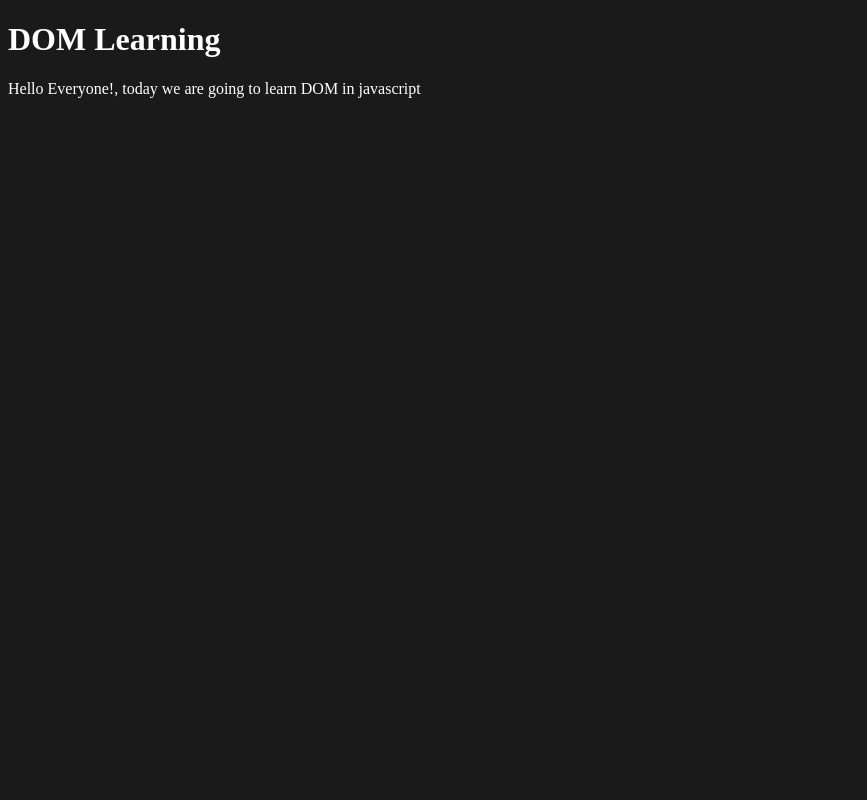
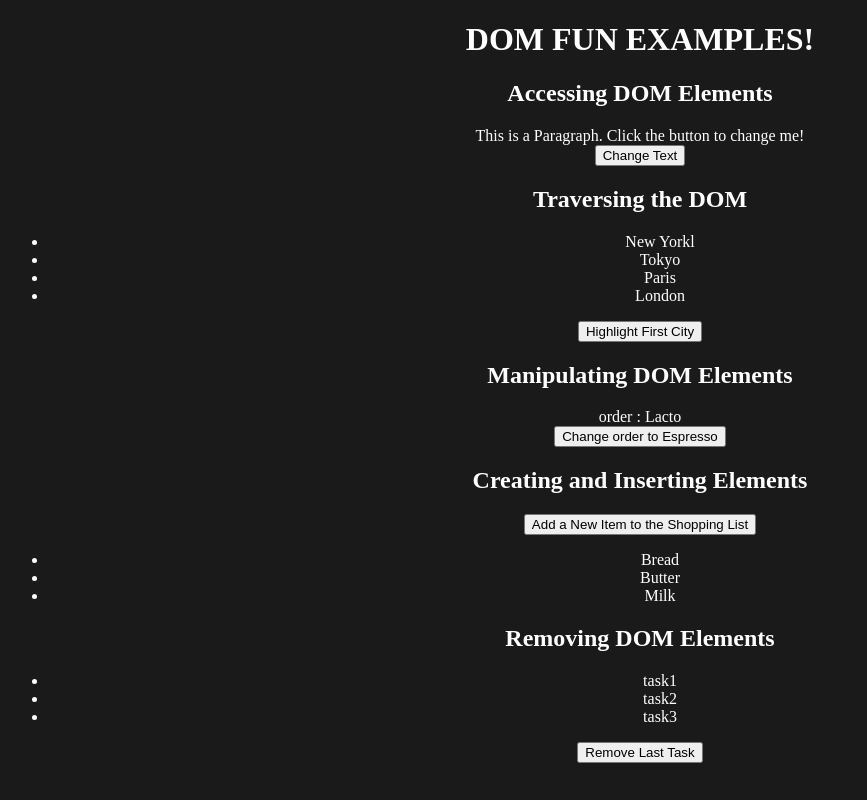
Before and after one commit to shilpiyadav28/first-repo, a plain HTML site: page javascript/05_basics/index.html in a window 1280 px wide. Shown: the whole page, without its empty margins (0-867 px from the left). Drawn offline with Linux system fonts and the light colour scheme.

Commit message:
learn DOM with its basics

```diff
--- a/javascript/05_basics/index.html
+++ b/javascript/05_basics/index.html
@@ -1,25 +1,80 @@
+
+
 <!DOCTYPE html>
 <html lang="en">
 <head>
     <meta charset="UTF-8">
+    <meta name="viewport" content="width=device-width, initial-scale=1.0">
 
-    <title>DOM learing</title>
-    <script src="script.js"> script</script>
+    <title>DOM Learing</title>
+
     <style>
         body {
             background: #1a1a1a;
             color: #fff;
+            text-align: center;
+        }
+        .highlight {
+            background-color: yellow;
+            font-weight: 100;
+            color: #1a1a1a;
+        }
+        .hidden{
+            display: none;
         }
     </style>
 </head>
 
 <body>
-    <div>
-        <h1 id = "tittle" class ="firstHeading"> DOM Learning</h1>
-        <p>Hello Everyone!, today we are going to learn DOM in javascript</p>
+    <h1>DOM FUN EXAMPLES!</h1>
+    <section id = "example-1">
+    <h2>Accessing DOM Elements</h2>
+    <p1 id ="mypara">This is a Paragraph. Click the button to change me!</p1><br>
+    <button id = "changetextbutton">Change Text</button>
+</section>
 
-    </div>
+<section id = "example-2">
+    <h2>Traversing the DOM</h2>
+    <ul id = "citilist">
+        <li class="chai">New Yorkl</li>
+        <li>Tokyo</li>
+        <li>Paris</li>
+        <li>London</li>
+    </ul>
+    <button id = "highlightfirstcity">Highlight First City </button>
+</section>
+
+<section id = "example-3">
+    <h2>Manipulating DOM Elements</h2>
+     <div>
+        <span>order : Lacto</span>
+     </div>
+     <button id = "changeItem">Change order to Espresso</button>
+
+
+</section>
+
+<section id = "example-4">
+    <h2>Creating and Inserting Elements</h2>
+    <button id = addNew>Add a New Item to the Shopping List</button>
+    <ul id = "newlist">
+        <li>Bread</li>
+        <li>Butter</li>
+        <li>Milk</li>
+    </ul>
+</section>
+
+<section id = "example -5">
+    <h2>Removing DOM Elements</h2>
+    <ul id = "tasking">
+        <li>task1</li>
+        <li>task2</li>
+        <li>task3</li>
+    </ul>
+    <button id = "removetask"> Remove Last Task</button>
+</section>
 
 
 </body>
+<script src="script.js"> script</script>
 </html>
--- a/javascript/05_basics/script.js
+++ b/javascript/05_basics/script.js
@@ -1 +1,16 @@
-console.log("hello world!");
+//alert("connected") only for learning purpose, this is very wired in production.
+//  let hold = document.getElementById("changetextbutton");
+//  console.log(hold);    ---this to check what we are holding means which content we have fetched for the process
+
+// example -1 is done
+document.getElementById("changetextbutton")
+.addEventListener("click", function(){
+  let paragraph = document.getElementById("mypara");
+  paragraph.textContent = "Paragraph is Changed!";
+});
+
+// example -2
+document.getElementById("highlightfirstcity").addEventListener("click" , function () {
+   let highlightedcity =  document.getElementById("citilist");
+   highlightedcity.firstElementChild.classList.add("highlight");   //---- by using classList we can add our CSS by giving class name in it
+});
```
